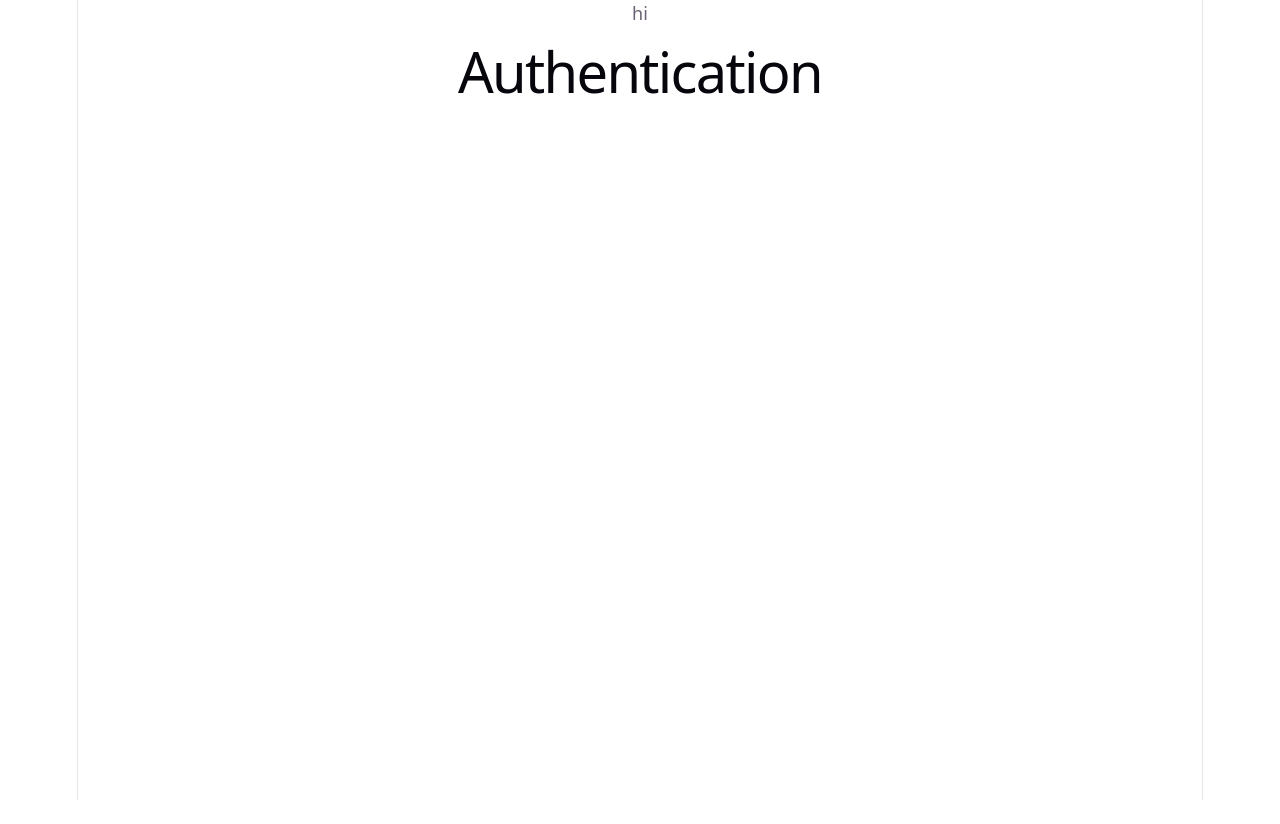
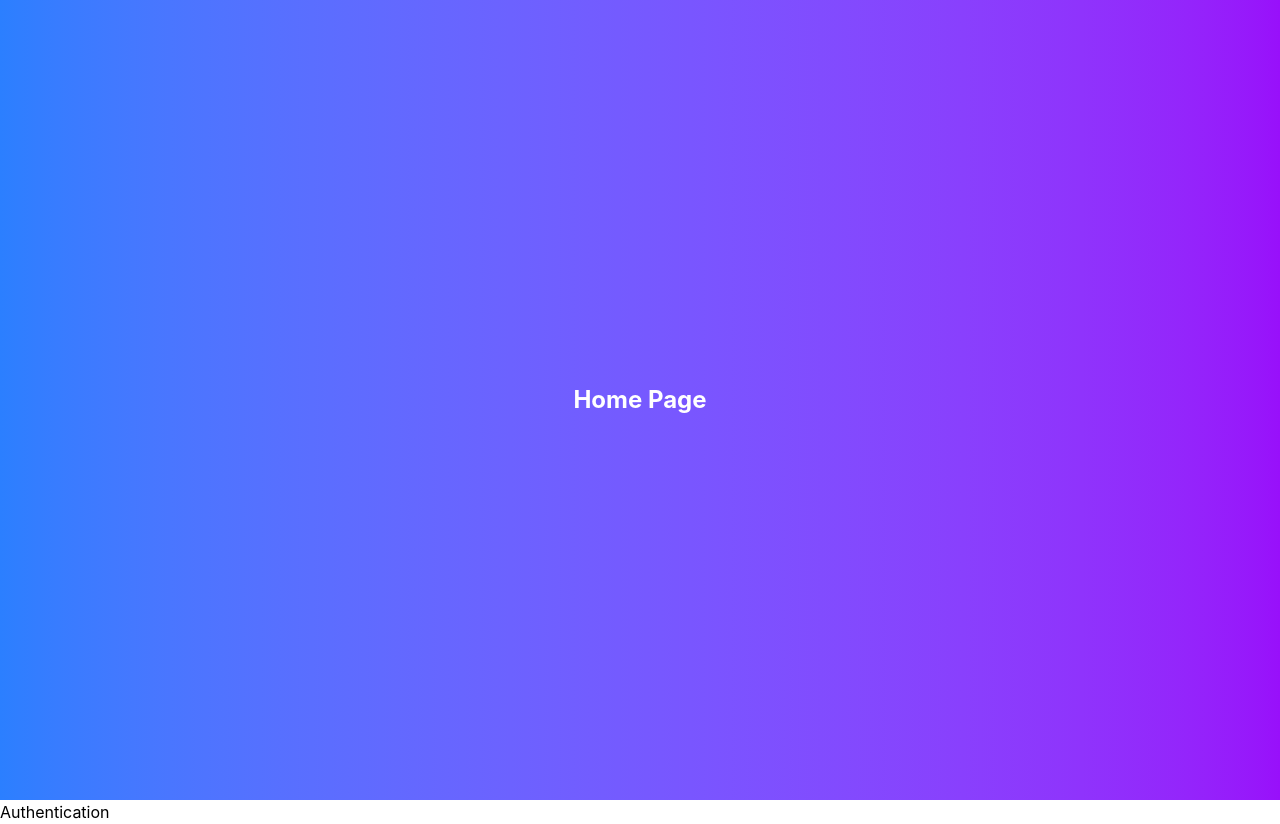
Before and after one commit to hrvycstddcll/VillaCorz, a React (Vite) app in the folder VillaCorz/: page / in a window 1280 px wide. Before the commit the page ends 800 px from the top, so only its background shows below. Built offline with nearby package versions, Linux system fonts and the light colour scheme.

Commit message:
chore: update Vite configuration to include Tailwind CSS and adjust package dependencies
- Added Tailwind CSS plugin to Vite configuration.
- Updated package-lock.json and package.json to reflect Tailwind CSS as a devDependency.
- Marked several dependencies as dev in package-lock.json for clarity.

```diff
--- a/VillaCorz/package.json
+++ b/VillaCorz/package.json
@@ -17,6 +17,7 @@
     "@babel/core": "^7.29.7",
     "@eslint/js": "^10.0.1",
     "@rolldown/plugin-babel": "^0.2.3",
+    "@tailwindcss/vite": "^4.3.3",
     "@types/babel__core": "^7.20.5",
     "@types/node": "^24.13.3",
     "@types/react": "^19.2.18",
@@ -27,6 +28,7 @@
     "eslint-plugin-react-hooks": "^7.1.1",
     "eslint-plugin-react-refresh": "^0.5.6",
     "globals": "^17.12.0",
+    "tailwindcss": "^4.3.3",
     "typescript": "~6.0.2",
     "typescript-eslint": "^8.69.0",
     "vite": "^8.3.0"
--- a/VillaCorz/src/assets/components/auth/Auth.tsx
+++ b/VillaCorz/src/assets/components/auth/Auth.tsx
@@ -4,7 +4,6 @@ const Auth = () => {
     return(
         <div>
             <h1>Authentication</h1>
-            {/* Add your authentication form or logic here */}
         </div>
     )
 }
--- a/VillaCorz/src/assets/components/pages/HomePage.tsx
+++ b/VillaCorz/src/assets/components/pages/HomePage.tsx
@@ -2,7 +2,9 @@ import React from 'react'
 
 const HomePage = () => {
     return(
-        <div>hi</div>
+        <section className="bg-linear-to-r from-blue-500 to-purple-600 min-h-screen flex items-center justify-center">
+            <h1 className="text-2xl font-bold text-white">Home Page</h1>
+        </section>
     )
 }
 export default HomePage
--- a/VillaCorz/src/index.css
+++ b/VillaCorz/src/index.css
@@ -1,111 +1 @@
-:root {
-  --text: #6b6375;
-  --text-h: #08060d;
-  --bg: #fff;
-  --border: #e5e4e7;
-  --code-bg: #f4f3ec;
-  --accent: #aa3bff;
-  --accent-bg: rgba(170, 59, 255, 0.1);
-  --accent-border: rgba(170, 59, 255, 0.5);
-  --social-bg: rgba(244, 243, 236, 0.5);
-  --shadow:
-    rgba(0, 0, 0, 0.1) 0 10px 15px -3px, rgba(0, 0, 0, 0.05) 0 4px 6px -2px;
-
-  --sans: system-ui, 'Segoe UI', Roboto, sans-serif;
-  --heading: system-ui, 'Segoe UI', Roboto, sans-serif;
-  --mono: ui-monospace, Consolas, monospace;
-
-  font: 18px/145% var(--sans);
-  letter-spacing: 0.18px;
-  color-scheme: light dark;
-  color: var(--text);
-  background: var(--bg);
-  font-synthesis: none;
-  text-rendering: optimizeLegibility;
-  -webkit-font-smoothing: antialiased;
-  -moz-osx-font-smoothing: grayscale;
-
-  @media (max-width: 1024px) {
-    font-size: 16px;
-  }
-}
-
-@media (prefers-color-scheme: dark) {
-  :root {
-    --text: #9ca3af;
-    --text-h: #f3f4f6;
-    --bg: #16171d;
-    --border: #2e303a;
-    --code-bg: #1f2028;
-    --accent: #c084fc;
-    --accent-bg: rgba(192, 132, 252, 0.15);
-    --accent-border: rgba(192, 132, 252, 0.5);
-    --social-bg: rgba(47, 48, 58, 0.5);
-    --shadow:
-      rgba(0, 0, 0, 0.4) 0 10px 15px -3px, rgba(0, 0, 0, 0.25) 0 4px 6px -2px;
-  }
-
-  #social .button-icon {
-    filter: invert(1) brightness(2);
-  }
-}
-
-#root {
-  width: 1126px;
-  max-width: 100%;
-  margin: 0 auto;
-  text-align: center;
-  border-inline: 1px solid var(--border);
-  min-height: 100svh;
-  display: flex;
-  flex-direction: column;
-  box-sizing: border-box;
-}
-
-body {
-  margin: 0;
-}
-
-h1,
-h2 {
-  font-family: var(--heading);
-  font-weight: 500;
-  color: var(--text-h);
-}
-
-h1 {
-  font-size: 56px;
-  letter-spacing: -1.68px;
-  margin: 32px 0;
-  @media (max-width: 1024px) {
-    font-size: 36px;
-    margin: 20px 0;
-  }
-}
-h2 {
-  font-size: 24px;
-  line-height: 118%;
-  letter-spacing: -0.24px;
-  margin: 0 0 8px;
-  @media (max-width: 1024px) {
-    font-size: 20px;
-  }
-}
-p {
-  margin: 0;
-}
-
-code,
-.counter {
-  font-family: var(--mono);
-  display: inline-flex;
-  border-radius: 4px;
-  color: var(--text-h);
-}
-
-code {
-  font-size: 15px;
-  line-height: 135%;
-  padding: 4px 8px;
-  background: var(--code-bg);
-}
+@import "tailwindcss";
--- a/VillaCorz/vite.config.ts
+++ b/VillaCorz/vite.config.ts
@@ -1,11 +1,13 @@
 import react, { reactCompilerPreset } from '@vitejs/plugin-react'
 import babel from '@rolldown/plugin-babel'
 import { defineConfig } from 'vite'
+import tailwindcss from '@tailwindcss/vite'
 
 // https://vite.dev/config/
 export default defineConfig({
   plugins: [
     react(),
-    babel({ presets: [reactCompilerPreset()] })
+    babel({ presets: [reactCompilerPreset()] }),
+    tailwindcss(),
   ],
 })
--- a/package.json
+++ b/package.json
@@ -1,5 +1,5 @@
 {
-  "dependencies": {
+  "devDependencies": {
     "@tailwindcss/vite": "^4.3.3",
     "tailwindcss": "^4.3.3"
   }
```
Also changed, not shown: 2 other files (tests, documents, lock files or other folders).
